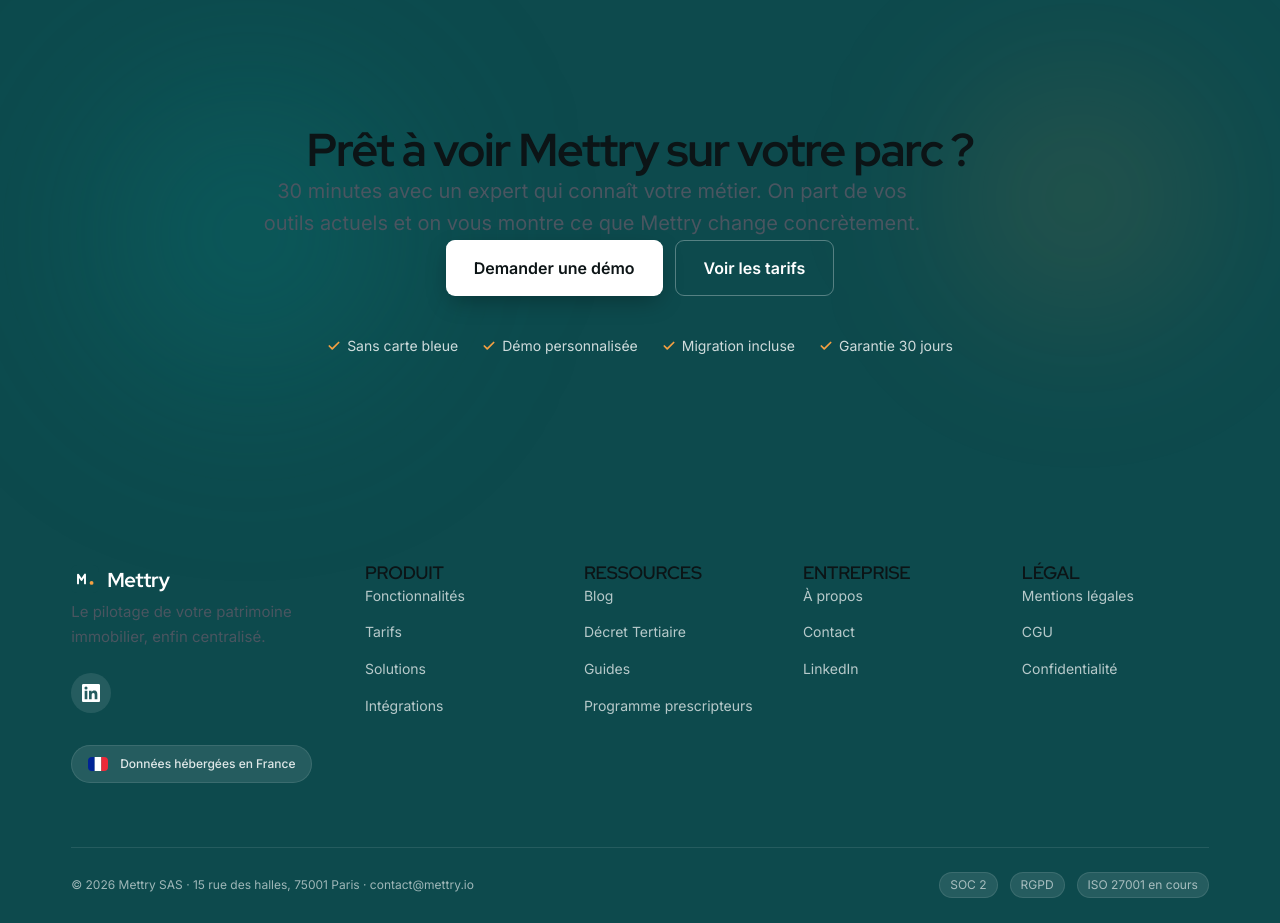
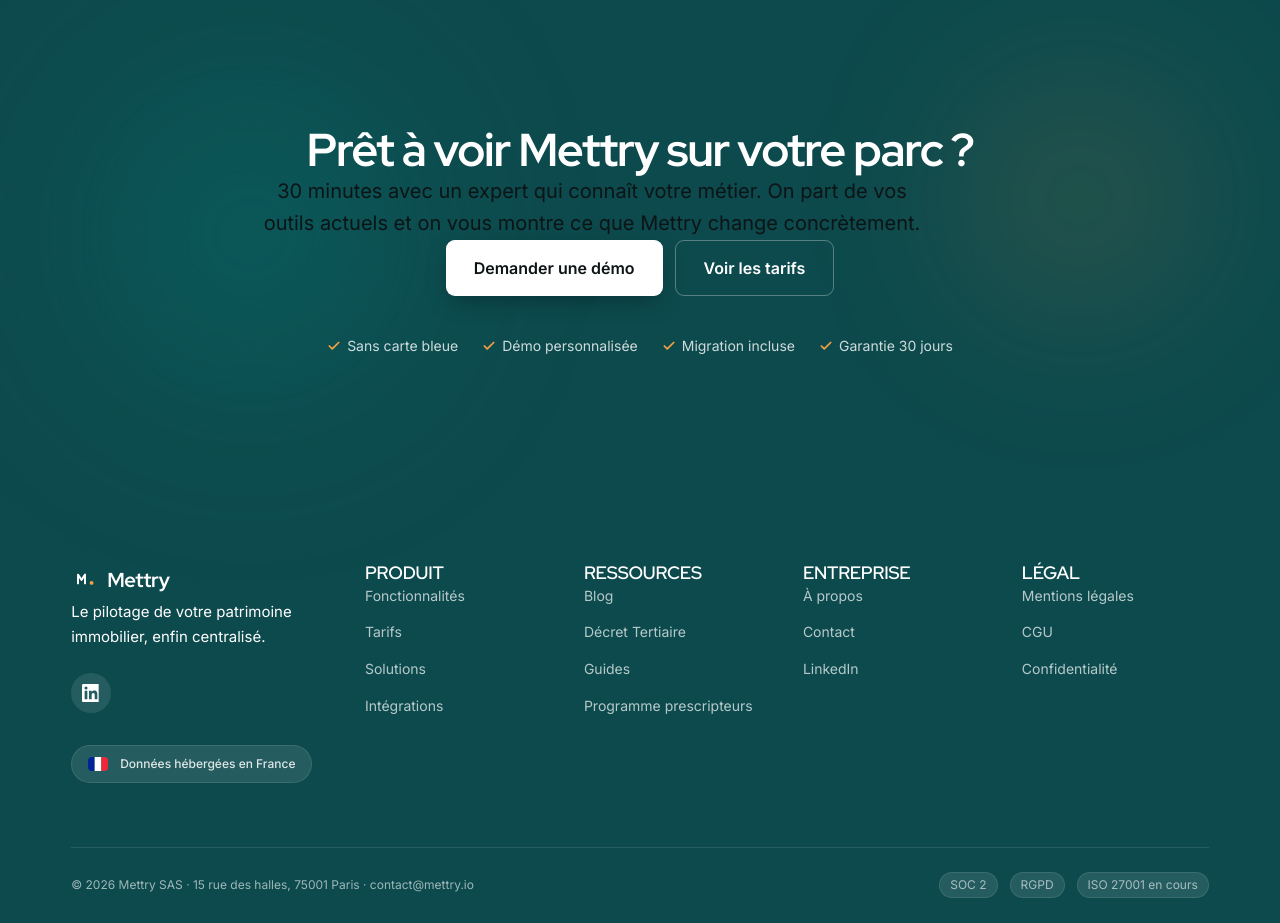
Before and after one commit to muratmendil/mettry-website, a Next.js app: page / in a window 1280 px wide. Shown: the part 5220-6143 px from the top of the page. Built offline with nearby package versions, Linux system fonts and the light colour scheme.

Commit message:
color footer & linkedin

```diff
--- a/src/app/globals.css
+++ b/src/app/globals.css
@@ -93,6 +93,31 @@
   text-wrap: balance;
 }
 
+h1:where([class*="text-white"]),
+h2:where([class*="text-white"]),
+h3:where([class*="text-white"]),
+h4:where([class*="text-white"]) {
+  color: white;
+}
+
+p {
+  margin: 0;
+  color: var(--color-ink-secondary);
+  text-wrap: pretty;
+}
+
+p:where([class*="text-white"]) {
+  color: inherit;
+}
+
+h1[class*="text-white/"],
+h2[class*="text-white/"],
+h3[class*="text-white/"],
+h4[class*="text-white/"],
+p[class*="text-white/"] {
+  color: inherit;
+}
+
 h1 {
   font-size: clamp(40px, 5.4vw, 72px);
   font-weight: 800;
@@ -114,12 +139,6 @@
   font-size: 18px;
   font-weight: 600;
   letter-spacing: -0.012em;
-}
-
-p {
-  margin: 0;
-  color: var(--color-ink-secondary);
-  text-wrap: pretty;
 }
 
 /* Focus visible accessible */
--- a/src/components/chrome/Footer.tsx
+++ b/src/components/chrome/Footer.tsx
@@ -25,7 +25,7 @@
         links: [
             { href: "/a-propos", label: "À propos" },
             { href: "/contact", label: "Contact" },
-            { href: "https://www.linkedin.com", label: "LinkedIn", external: true },
+            { href: "https://www.linkedin.com/company/mettry", label: "LinkedIn", external: true },
         ],
     },
     {
@@ -62,9 +62,9 @@
                         <p className="mt-5 text-white/70 max-w-xs leading-relaxed text-[15px]">
                             Le pilotage de votre patrimoine immobilier, enfin centralisé.
                         </p>
-                        <a href="https://www.linkedin.com" target="_blank" rel="noopener noreferrer" aria-label="LinkedIn Mettry" className="inline-flex items-center justify-center w-10 h-10 mt-6 rounded-full bg-white/10 hover:bg-white/20 transition-colors">
+                        <a href="https://www.linkedin.com/company/mettry" target="_blank" rel="noopener noreferrer" aria-label="LinkedIn Mettry" className="inline-flex items-center justify-center w-10 h-10 mt-6 rounded-full bg-white/10 hover:bg-white/20 transition-colors">
                             <svg width="18" height="18" viewBox="0 0 24 24" fill="currentColor" xmlns="http://www.w3.org/2000/svg" aria-hidden="true">
-                                <path d="M20.45 20.45h-3.55v-5.57c0-1.33-.03-3.04-1.85-3.04-1.85 0-2.14 1.45-2.14 2.94v5.67H9.36V9h3.41v1.56h.05c.47-.9 1.64-1.85 3.37-1.85 3.6 0 4.27 2.37 4.27 5.45v6.29zM5.34 7.43a2.06 2.06 0 1 1 0-4.13 2.06 2.06 0 0 1 0 4.13zM7.12 20.45H3.56V9h3.56v11.45zM22.22 0H1.77C.79 0 0 .77 0 1.72v20.56C0 23.23.79 24 1.77 24h20.45c.98 0 1.78-.77 1.78-1.72V1.72C24 .77 23.2 0 22.22 0z" />
+                                <path d="M20.45 20.45h-3.55v-5.57c0-1.33-.03-3.04-1.85-3.04-1.85 0-2.14 1.45-2.14 2.94v5.67H9.36V9h3.41v1.56h.05c.47-.9 1.64-1.85 3.37-1.85 3.6 0 4.27 2.37 4.27 5.45v6.29zM5.34 7.43a2.06 2.06 0 1 1 0-4.13 2.06 2.06 0 0 1 0 4.13zM7.12 20.45H3.56V9h3.56v11.45zM22.22 0H1.77C.79 0 0 .77 0 1.72v20.56C0 23.23.79 24 1.77 24h20.45c.98 0 1。78-.77 1。78-1。72V1。72C24 .77 23。2 0 22。22 0z" />
                             </svg>
                         </a>
                         <div className="mt-8 inline-flex items-center gap-3 px-4 py-2.5 rounded-full bg-white/10 border border-white/10">
```
